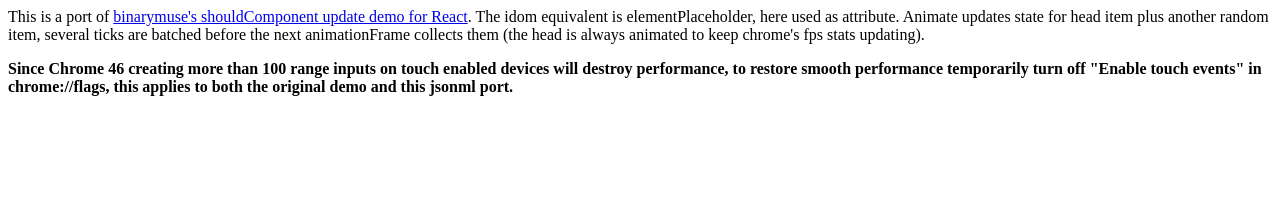
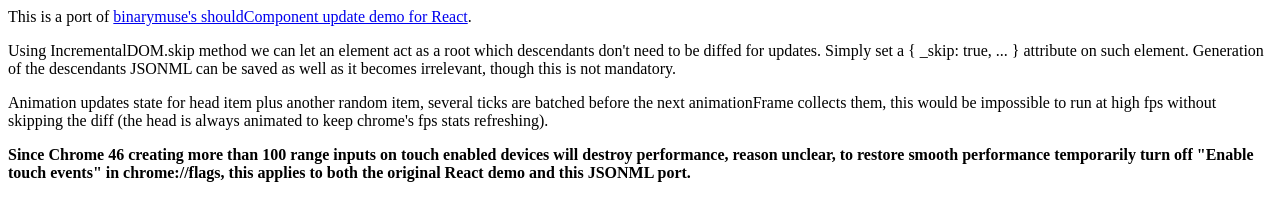
Before and after one commit to paolocaminiti/incremental-dom-jsonml, a plain HTML site: page demo/primer6/index.html in a window 1280 px wide. Drawn offline with Linux system fonts and the light colour scheme; a script that the page names is missing.

Commit message:
primer6 explanation p

```diff
--- a/demo/primer6/index.html
+++ b/demo/primer6/index.html
@@ -17,8 +17,10 @@
 	<script src="updater.js"></script>
 </head>
 <body>
-	<p>This is a port of <a href="http://binarymuse.github.io/react-primer/build/index.html?6" target="_blank">binarymuse's shouldComponent update demo for React</a>. The idom equivalent is elementPlaceholder, here used as attribute. Animate updates state for head item plus another random item, several ticks are batched before the next animationFrame collects them (the head is always animated to keep chrome's fps stats updating).</p>
-	<p><strong>Since Chrome 46 creating more than 100 range inputs on touch enabled devices will destroy performance, to restore smooth performance temporarily turn off "Enable touch events" in chrome://flags, this applies to both the original demo and this jsonml port.</strong></p>
+	<p>This is a port of <a href="http://binarymuse.github.io/react-primer/build/index.html?6" target="_blank">binarymuse's shouldComponent update demo for React</a>.
+	<p>Using IncrementalDOM.skip method we can let an element act as a root which descendants don't need to be diffed for updates. Simply set a { _skip: true, ... } attribute on such element. Generation of the descendants JSONML can be saved as well as it becomes irrelevant, though this is not mandatory.</p>
+	<p>Animation updates state for head item plus another random item, several ticks are batched before the next animationFrame collects them, this would be impossible to run at high fps without skipping the diff (the head is always animated to keep chrome's fps stats refreshing).</p>
+	<p><strong>Since Chrome 46 creating more than 100 range inputs on touch enabled devices will destroy performance, reason unclear, to restore smooth performance temporarily turn off "Enable touch events" in chrome://flags, this applies to both the original React demo and this JSONML port.</strong></p>
 
 	<div id="approot"></div>
 
```
